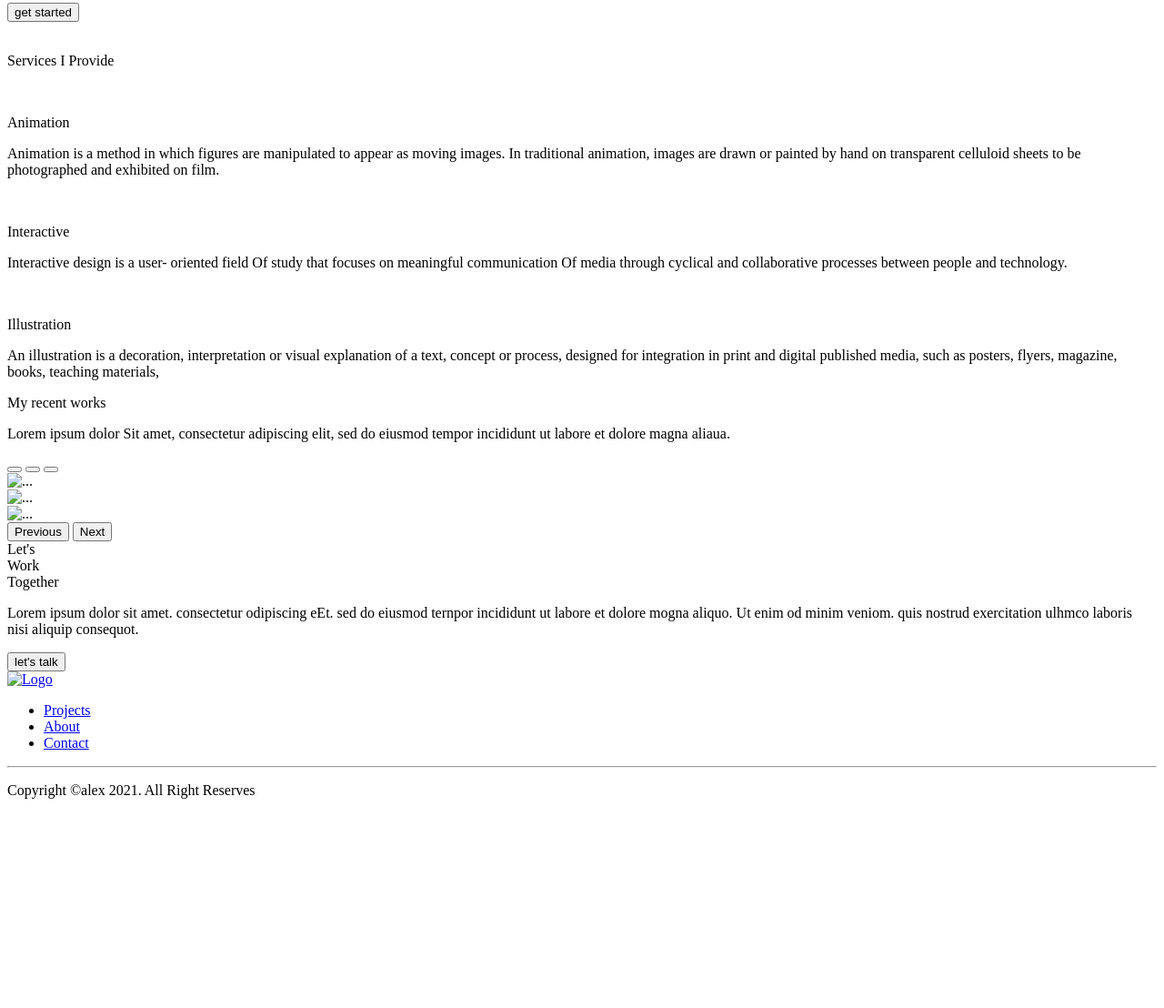
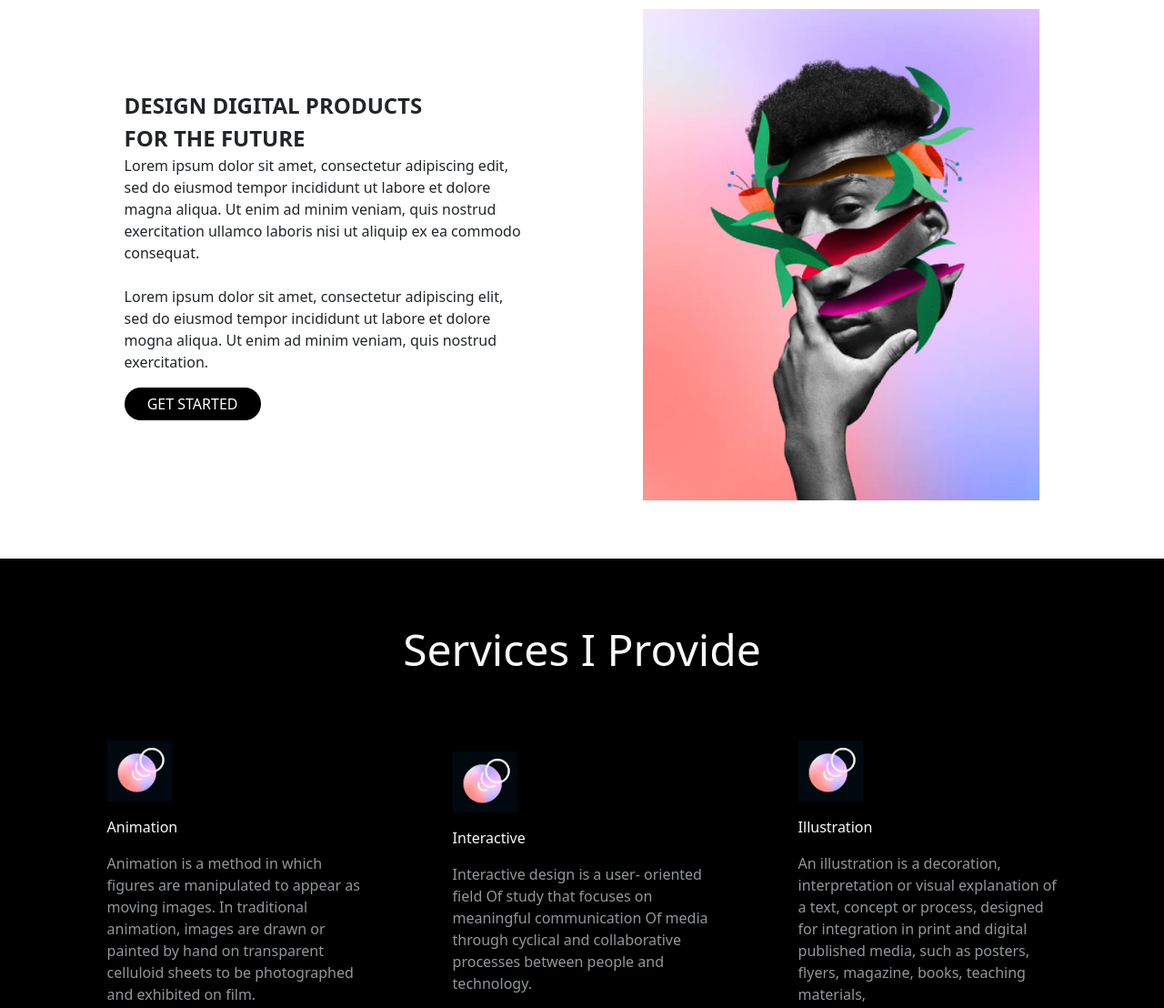
Before and after one commit to duongtranngoc/portfolio-alexsmith, a plain HTML site: page index.html in a window 1280 px wide. Shown: the part 557-1665 px from the top of the page at 91% size. Before the commit the page ends 1451 px from the top, so only its background shows below. Drawn offline with Linux system fonts and the light colour scheme; the site is published under a folder, as on GitHub Pages, so addresses that start at the root find nothing.

Commit message:
fix link src

```diff
--- a/index.html
+++ b/index.html
@@ -7,8 +7,8 @@
       rel="stylesheet"
       href="https://cdnjs.cloudflare.com/ajax/libs/font-awesome/6.5.1/css/all.min.css"
     />
-    <link rel="stylesheet" href="/assets/css/bootstrap/bootstrap.min.css" />
-    <link rel="stylesheet" href="/assets/css/main.css" />
+    <link rel="stylesheet" href="./assets/css/bootstrap/bootstrap.min.css" />
+    <link rel="stylesheet" href="./assets/css/main.css" />
     <title>Alex Smith</title>
   </head>
 
@@ -17,7 +17,7 @@
       <nav class="navbar navbar-expand-lg bg-dark text-light">
         <div class="container">
           <a class="navbar-brand" href="#">
-            <img src="/assets/images/logo.png" alt="Logo" class="logo" />
+            <img src="./assets/images/logo.png" alt="Logo" class="logo" />
           </a>
 
           <button
@@ -137,7 +137,7 @@
           >
             <div class="col-content">
               <img
-                src="/assets/images/img-about.png"
+                src="./assets/images/img-about.png"
                 alt=""
                 class="about-image"
               />
@@ -157,7 +157,7 @@
               class="col-md-4 d-flex align-items-center justify-content-center"
             >
               <div class="col-content">
-                <img src="/assets/images/service-img.png" alt="" />
+                <img src="./assets/images/service-img.png" alt="" />
                 <p class="service-topic">Animation</p>
                 <p class="text-pale-light-color">
                   Animation is a method in which figures are manipulated to
@@ -172,7 +172,7 @@
               class="col-md-4 d-flex align-items-center justify-content-center"
             >
               <div class="col-content">
-                <img src="/assets/images/service-img.png" alt="" />
+                <img src="./assets/images/service-img.png" alt="" />
                 <p class="service-topic">Interactive</p>
                 <p class="text-pale-light-color">
                   Interactive design is a user- oriented field Of study that
@@ -186,7 +186,7 @@
               class="col-md-4 d-flex align-items-center justify-content-center"
             >
               <div class="col-content">
-                <img src="/assets/images/service-img.png" alt="" />
+                <img src="./assets/images/service-img.png" alt="" />
                 <p class="service-topic">Illustration</p>
                 <p class="text-pale-light-color">
                   An illustration is a decoration, interpretation or visual
@@ -240,21 +240,21 @@
             <div class="carousel-inner">
               <div class="carousel-item active" data-bs-interval="2000">
                 <img
-                  src="/assets/images/project-02.png"
+                  src="./assets/images/project-02.png"
                   class="d-block w-100"
                   alt="..."
                 />
               </div>
               <div class="carousel-item" data-bs-interval="2000">
                 <img
-                  src="/assets/images/project-01.png"
+                  src="./assets/images/project-01.png"
                   class="d-block w-100"
                   alt="..."
                 />
               </div>
               <div class="carousel-item" data-bs-interval="2000">
                 <img
-                  src="/assets/images/project-02.png"
+                  src="./assets/images/project-02.png"
                   class="d-block w-100"
                   alt="..."
                 />
@@ -321,7 +321,7 @@
         >
           <div class="container">
             <a class="navbar-brand" href="#">
-              <img src="/assets/images/logo.png" alt="Logo" class="logo" />
+              <img src="./assets/images/logo.png" alt="Logo" class="logo" />
             </a>
 
             <ul class="navbar-nav justify-content-end">
@@ -344,6 +344,6 @@
       </div>
     </footer>
 
-    <script src="/assets/js/bootstrap/bootstrap.min.js"></script>
+    <script src="./assets/js/bootstrap/bootstrap.min.js"></script>
   </body>
 </html>
```
